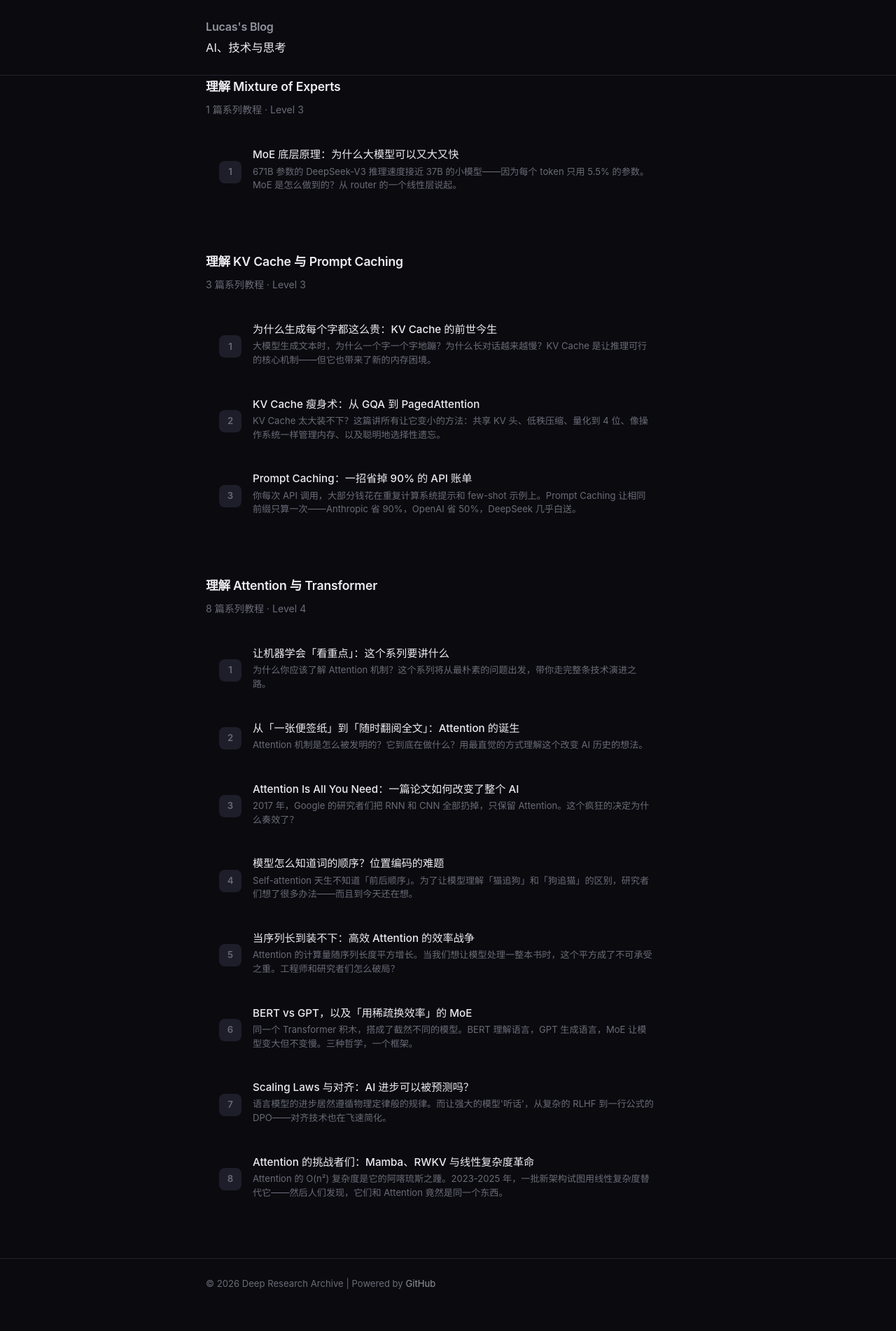
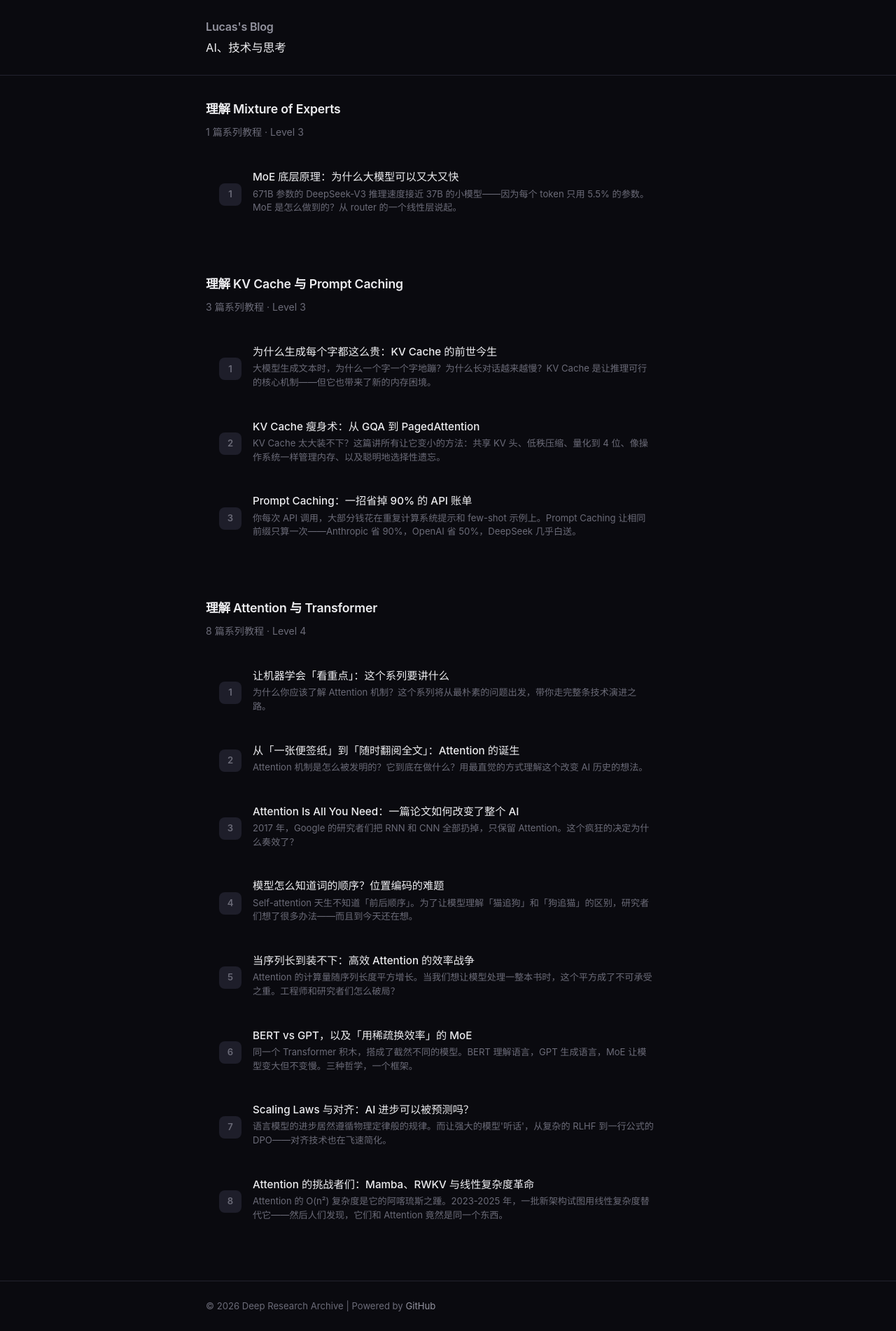
Before and after one commit to memoverflow/deep-research, a Jekyll site: the page built from index.md, in a window 1280 px wide. Shown: the whole page at 70% size. Built offline with Jekyll 4.4.1, drawn with Linux system fonts in a browser that asks for light colours; before the commit the page ends 1870 px from its top, so only the background shows below that.

Commit message:
style: add spacing between header and content

```diff
--- a/assets/css/style.css
+++ b/assets/css/style.css
@@ -39,6 +39,7 @@ body {
 .site-header {
   padding: 24px 0;
   border-bottom: 1px solid var(--border);
+  margin-bottom: 32px;
 }
 .site-title {
   font-size: 1rem;
```
